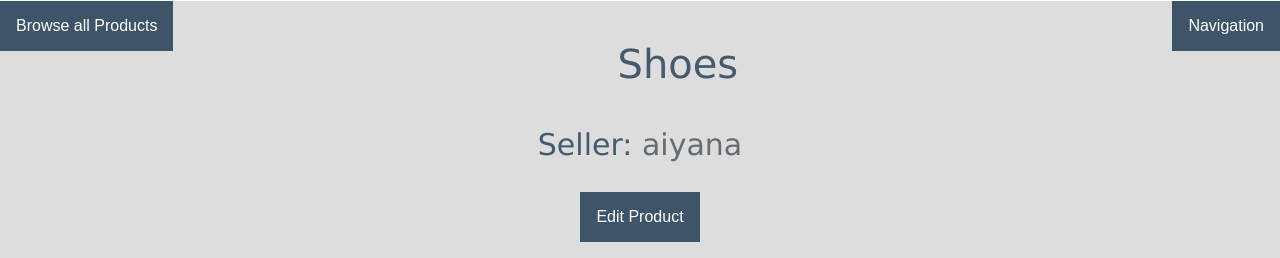
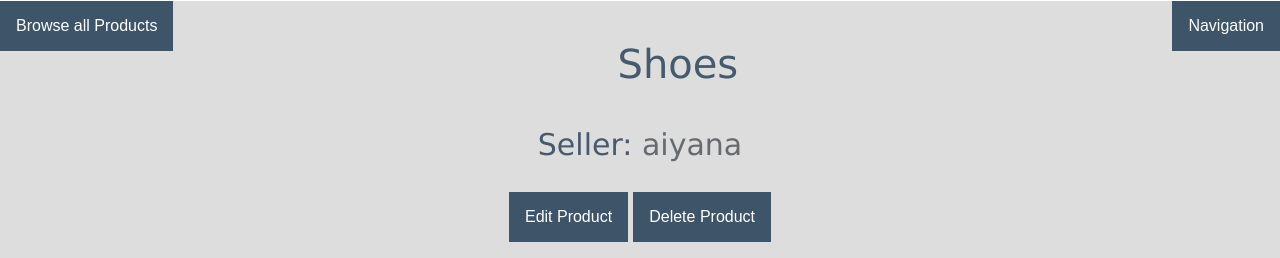
Before and after one commit to katrina-liu/web-application-project, a Django app: a page that uses ecommerce_platform/templates/product.html in a window 1280 px wide. Shown: the part 117-375 px from the top of the page. Run offline with Django 3.2, Linux system fonts and the light colour scheme; a user stored in the database is signed in; data comes from the database, SQL or seed files in the repository; both versions use the stored data as it was after the commit; data that the repository does not hold is empty.

Commit message:
Added edit and delete product functions

```diff
--- a/ecommerce_platform/templates/product.html
+++ b/ecommerce_platform/templates/product.html
@@ -41,12 +41,19 @@
     <div>
         <p id = "id_product_name" style="font-size: 40px">{{product.product_name}}</p>
         <p>
-            Seller: <a id = "id_seller_name"  href="{% url 'other_profile' product.product_seller.id %}">{{product.product_seller}}</a>
+            {% if product.product_seller == user %}
+                Seller: <a id = "id_seller_name"  href="{% url 'profile' %}">{{product.product_seller}}</a>
+            {% else %}
+                Seller: <a id = "id_seller_name"  href="{% url 'other_profile' product.product_seller.id %}">{{product.product_seller}}</a>
+            {% endif %}
         </p>
 
         {% if product.product_seller == user %}
             <a id = "id_edit_product" href="{% url 'edit_product' product.id %}">
                 <button>Edit Product</button>
+            </a>
+            <a id = "id_delete_product" href="{% url 'delete_product' product.id %}">
+                <button>Delete Product</button>
             </a>
         {% endif %}
         <br><br>
@@ -81,7 +88,6 @@
             </ul>
         {% endfor %}
         </ul>
-
     </div>
 
 {% endblock %}
--- a/ecommerce_platform/views.py
+++ b/ecommerce_platform/views.py
@@ -245,12 +245,23 @@ def add_product_action(request):
 
 @login_required
 def edit_product_action(request, id):
-    context = {}
     product = get_object_or_404(Product, id=id)
-    if request.method == 'POST':
-        form = ProductForm(request.POST, product)
-        context['form'] = form
-    return render(request, 'add_product.html', context)
+    if request.method == "POST":
+        form = ProductForm(request.POST, instance=product)
+        if form.is_valid():
+            p = form.save(commit=False)
+            p.product_seller = request.user
+            p.save()
+            return render(request, 'product.html', {'form': form})
+    else:
+        form = ProductForm(instance=product)
+    return render(request, 'add_product.html', {'form': form})
+
+@login_required
+def delete_product_action(request, id):
+    product = get_object_or_404(Product, id=id)
+    product.delete()
+    return redirect(reverse('home'))
 
 
 def check_out_action(request):
--- a/webapps/urls.py
+++ b/webapps/urls.py
@@ -35,6 +35,7 @@ urlpatterns = [
     path('product_<int:id>', views.product_action, name="product"),
     path('add_product', views.add_product_action, name='add_product'),
     path('edit_product/<int:id>', views.edit_product_action, name='edit_product'),
+    path('delete_product/<int:id>', views.delete_product_action, name='delete_product'),
     path('check_out', views.check_out_action, name='check_out'),
     path('get_photo/<int:id>/<int:pid>', views.get_photo, name='photo'),
     path('category=<str:category>', views.change_category, name='category'),
```
Also changed, not shown: db.sqlite3.
